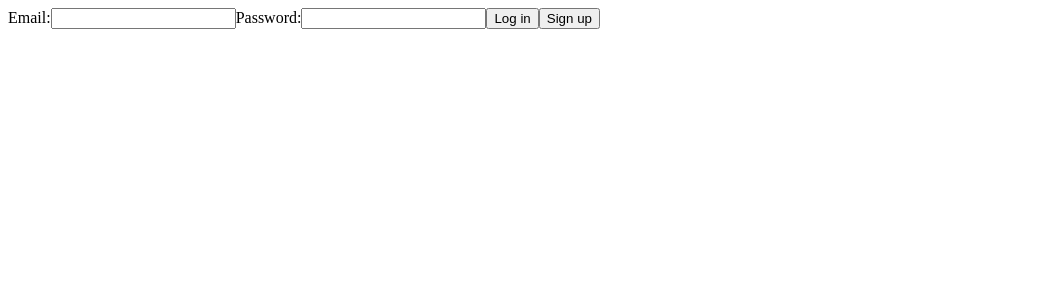
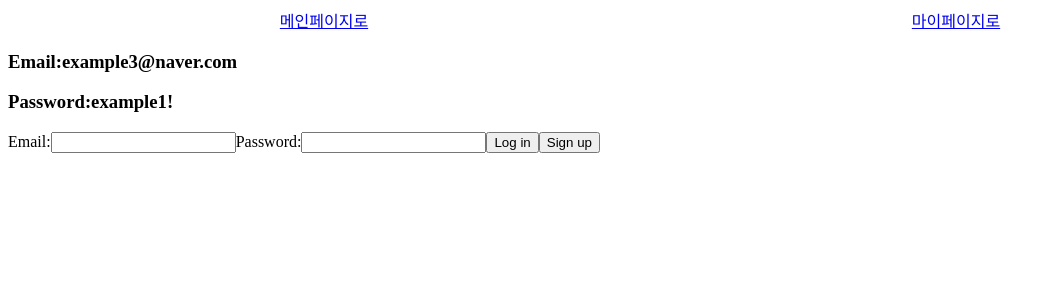
Before and after one commit to computer-note/next-practice-3, a Next.js app: page /login in a window 1280 px wide. Shown: the top 300 px of the page, without its empty margins (0-1054 px from the left). Built offline with nearby package versions, Linux system fonts and the light colour scheme.

Commit message:
update: 각 페이지에 내비게이션 바 추가

```diff
--- a/src/app/account/page.tsx
+++ b/src/app/account/page.tsx
@@ -1,3 +1,4 @@
+import Link from 'next/link';
 import AccountForm from './account-form';
 import { createClient } from '@/utils/supabase/server';
 
@@ -8,5 +9,15 @@ export default async function AccountPage() {
     data: { user },
   } = await supabase.auth.getUser();
 
-  return <AccountForm user={user} />;
+  console.log('AccountPage() is executing');
+
+  return (
+    <main>
+      <nav className='flex justify-around'>
+        <Link href={'/'}>메인페이지로</Link>
+        <Link href={'/login'}>로그인페이지로</Link>
+      </nav>
+      <AccountForm user={user} />
+    </main>
+  );
 }
--- a/src/app/login/page.tsx
+++ b/src/app/login/page.tsx
@@ -1,15 +1,31 @@
+import Link from 'next/link';
 import { login, signup } from './actions';
 
 function LoginPage() {
   return (
+    <main>
+      <nav className='flex justify-around'>
+        <Link href={'/'}>메인페이지로</Link>
+        <Link href={'/account'}>마이페이지로</Link>
+      </nav>
+      <section>
+        <h3>Email:example3@naver.com</h3>
+        <h3>Password:example1!</h3>
+      </section>
       <form>
         <label htmlFor='email'>Email:</label>
         <input id='email' name='email' type='email' required />
         <label htmlFor='password'>Password:</label>
-      <input id='password' name='password' type='password' required />
+        <input
+          id='password'
+          name='password'
+          type='password'
+          required
+        />
         <button formAction={login}>Log in</button>
         <button formAction={signup}>Sign up</button>
       </form>
+    </main>
   );
 }
 
--- a/src/app/page.tsx
+++ b/src/app/page.tsx
@@ -2,6 +2,7 @@ import AddTodo from './_components/AddTodo';
 import TodoList from './_components/TodoList';
 import { createClient } from '../utils/supabase/server';
 import { Todo } from '@/types/types';
+import Link from 'next/link';
 
 export default async function Home() {
   const supabase = createClient();
@@ -11,6 +12,11 @@ export default async function Home() {
 
   return (
     <main>
+      <nav className='flex bg-slate-100 justify-around'>
+        <Link href={'/login'}> 로그인페이지로 </Link>
+        <Link href={'/account'}> 마이페이지로 </Link>
+      </nav>
+
       <TodoList todoList={todoList} />
       <AddTodo />
     </main>
```
Lines whose indentation alone changed are shown as unchanged.
